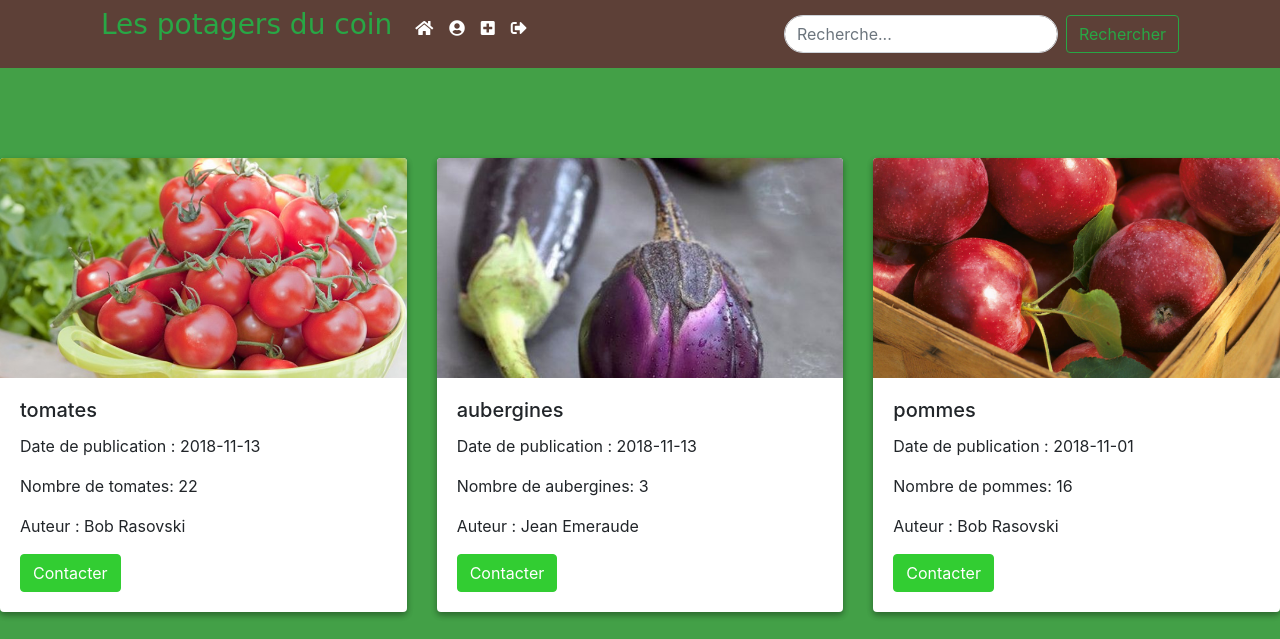
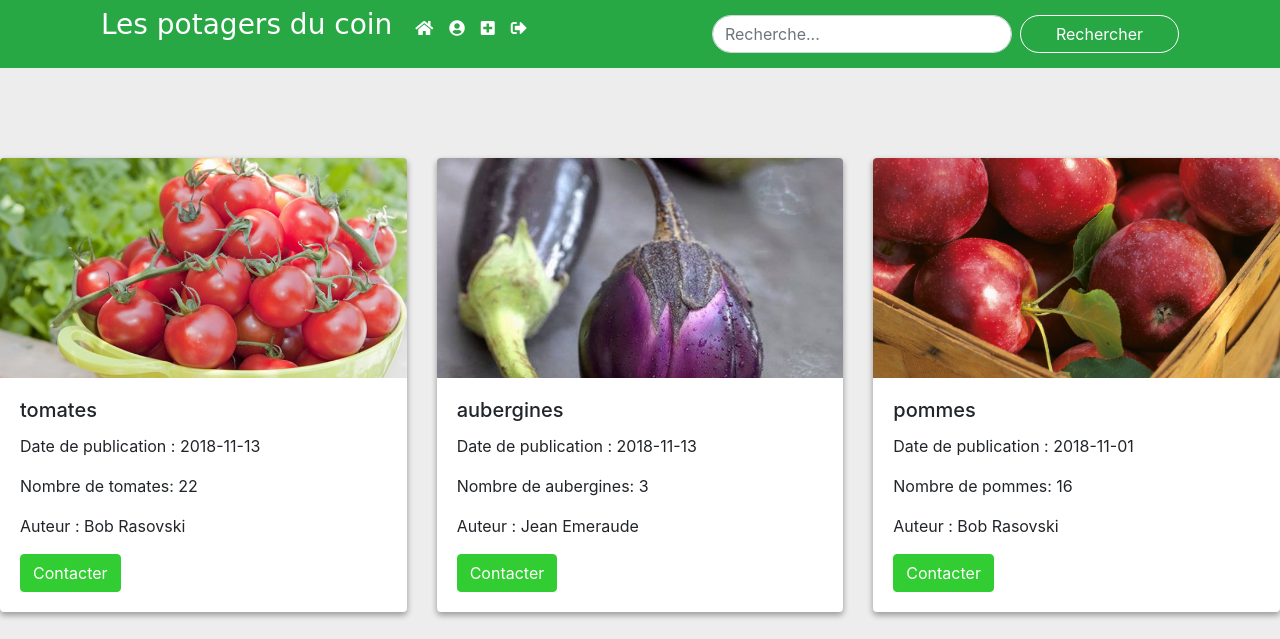
Before and after one commit to KilianLdev/Lespotagersducoin, a PHP site: page /profil.php in a window 1280 px wide. Shown: the top 639 px of the page. Run offline with PHP 8.4, Linux system fonts and the light colour scheme; the visitor is signed in with stand-in values (Sample User, id 1); data comes from the database, SQL or seed files in the repository; data that the repository does not hold is empty; some libraries are stand-ins or nearby versions.

Commit message:
Design update

```diff
--- a/index.php
+++ b/index.php
@@ -3,7 +3,6 @@ include_once "session.php";
 ?>
 <html>
   <head>
-
   <title>Les potagers du coin</title>
   <meta charset="utf-8" />
     <meta http-equiv="X-UA-Compatible" content="IE=edge">
@@ -13,7 +12,7 @@ include_once "session.php";
     <link rel="stylesheet" href="https://stackpath.bootstrapcdn.com/bootstrap/4.1.0/css/bootstrap.min.css" integrity="sha384-9gVQ4dYFwwWSjIDZnLEWnxCjeSWFphJiwGPXr1jddIhOegiu1FwO5qRGvFXOdJZ4" crossorigin="anonymous">
     <script src="//code.jquery.com/jquery-1.11.1.min.js"></script>
     <script src="https://stackpath.bootstrapcdn.com/bootstrap/4.1.0/js/bootstrap.min.js" integrity="sha384-uefMccjFJAIv6A+rW+L4AHf99KvxDjWSu1z9VI8SKNVmz4sk7buKt/6v9KI65qnm" crossorigin="anonymous"></script>
-    <link rel="stylesheet" type="text/css" href="public/style/style.css">
+    <link rel="stylesheet" type="text/css" href="./public/style/style.css">
     <script type="text/javascript" src="public/js/main.js"></script>
   </head>
   <body class="home">
--- a/public/style/style.css
+++ b/public/style/style.css
@@ -1,5 +1,5 @@
 header{
-	background-color: #5D4037;
+	background-color: #28a745;
 	margin-bottom: 30px;
 }
 .section-login{
@@ -9,12 +9,12 @@ header{
 	min-height: 100vh;
 }
 .home{
-	background-color: #43A047;
+	background-color: #ecedec;
 	overflow-x: hidden;
 }
 h3{
 	font-family: Apple Chancery, cursive;
-	color: #28a745;
+	color: #ffff;
 	padding-right: 15px;
 }
 .navbar-light .navbar-nav .nav-link {
@@ -168,10 +168,6 @@ h3{
 .block-left-login p{
 	margin-top: 2rem;
 }
-
-
-
-
 .block-left-login{
 	padding-right: 10rem!important;
 }
@@ -193,3 +189,18 @@ h3{
 .panel-heading a{
 	color: #fff!important;
 }
+button.btn {
+	border-radius: 50px!important;
+	color: #fff;
+	border-color: #fff;
+	padding: 6px 35px;
+}
+button.btn:hover {
+	color: #32CD32;
+	background-color: #fff;
+}
+@media (min-width: 576px){
+.form-inline .form-control {
+	width: 300px;
+}
+}
```
